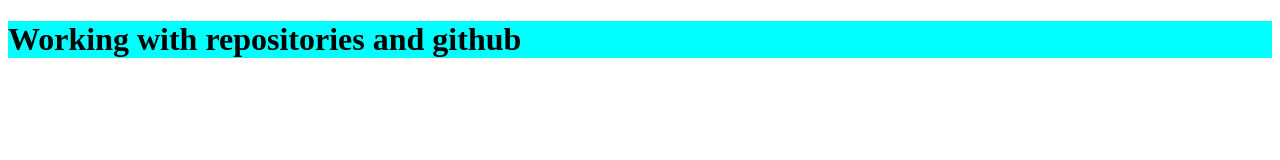
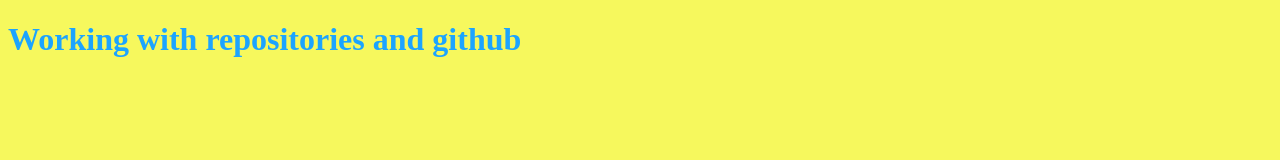
Before and after one commit to kisen8/github-tutorialstudent, a plain HTML site: page index.html in a window 1280 px wide. Drawn offline with Linux system fonts and the light colour scheme.

Commit message:
Меняет цвета

```diff
--- a/css/styles.css
+++ b/css/styles.css
@@ -1,8 +1,4 @@
 body {
-  background-color: #fff;
-  color: #2a2a2a;
+  background-color: rgb(246, 248, 93);
+  color: #1ca4ff;
 }
-h1 {
-  background-color: aqua;
-  color: black;
-}
```
